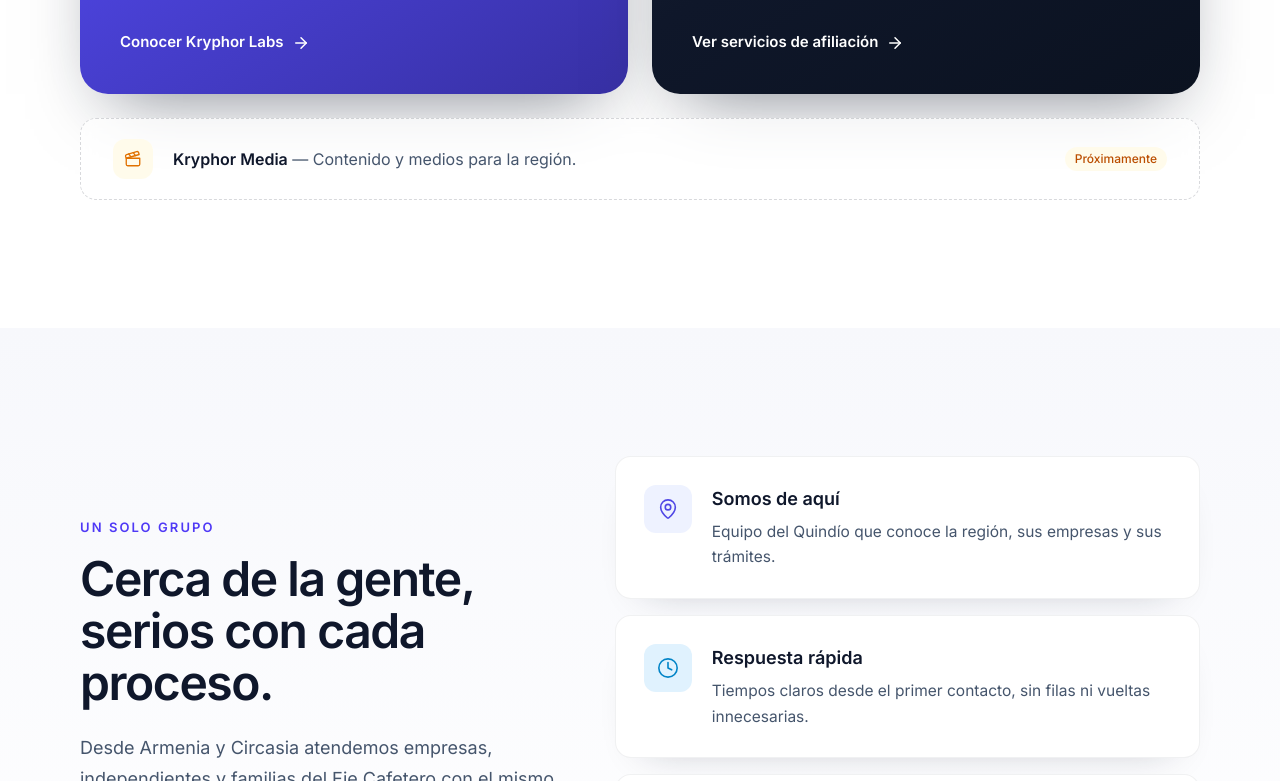
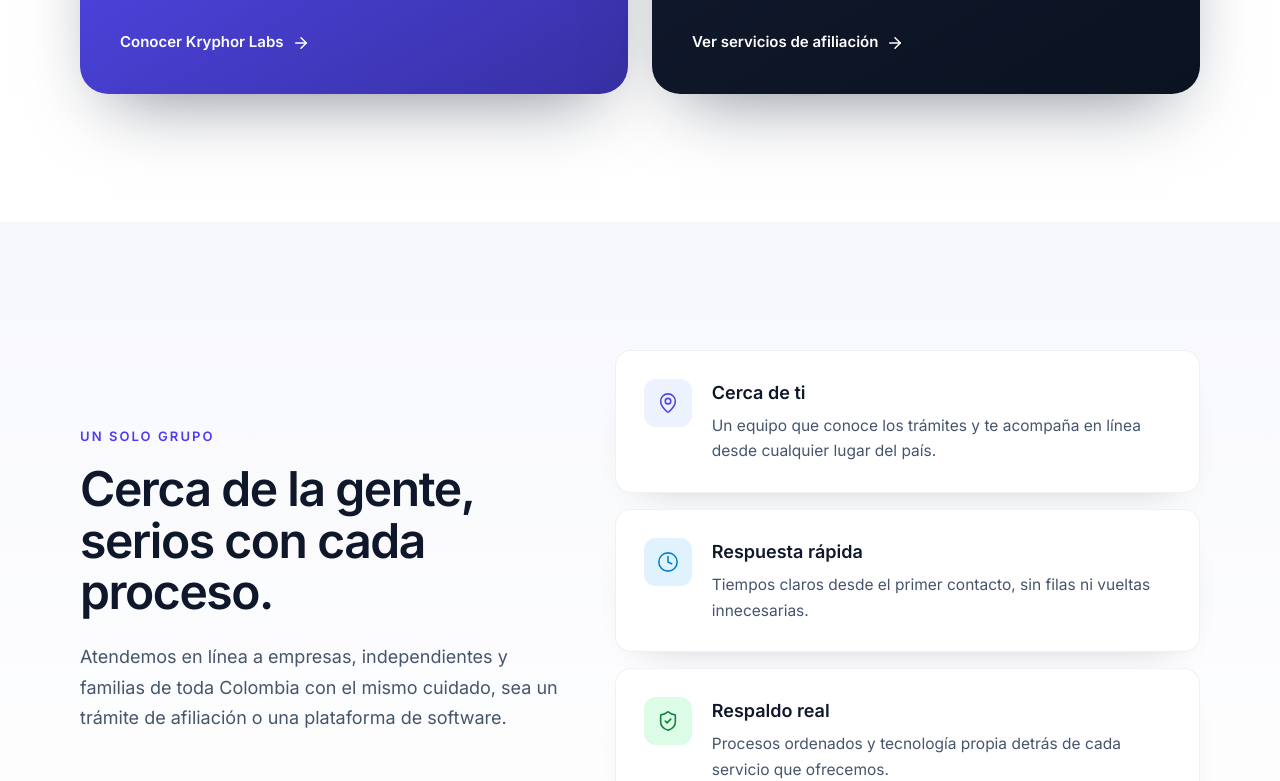
Before and after one commit to kryphorlabs/kryphor-web, a Next.js app: page / in a window 1280 px wide. Shown: the part 1059-1840 px from the top of the page. Built offline with nearby package versions, Linux system fonts and the light colour scheme.

Commit message:
se retiró Kryphor Media del sitio, se pasó Gestiones y el grupo a cobertura nacional manteniendo la dirección de la oficina

```diff
--- a/src/app/(gestiones)/gestiones/layout.tsx
+++ b/src/app/(gestiones)/gestiones/layout.tsx
@@ -5,20 +5,20 @@ import Asistente from "@/components/gestiones/Asistente";
 import { GESTIONES_PUBLICA, GESTIONES_SITIO } from "@/data/gestiones";
 
 const DESCRIPCION =
-  "Kryphor Gestiones: afiliaciones a EPS, pensión, ARL y caja de compensación, y pago de planilla de seguridad social en Circasia y todo el Quindío. Sin filas, por WhatsApp, en 24 horas.";
+  "Kryphor Gestiones: afiliaciones a EPS, pensión, ARL y caja de compensación, y pago de planilla de seguridad social en toda Colombia. Sin filas, por WhatsApp, en 24 horas.";
 
 // sitio propio de gestiones, con su nombre y sin depender de la marca del grupo
 export const metadata: Metadata = {
   metadataBase: new URL(GESTIONES_SITIO),
   title: {
-    absolute: "Kryphor Gestiones — Afiliaciones a seguridad social en el Quindío",
+    absolute: "Kryphor Gestiones — Afiliaciones a seguridad social en Colombia",
     template: "%s | Kryphor Gestiones",
   },
   description: DESCRIPCION,
   applicationName: "Kryphor Gestiones",
   keywords: [
     "Kryphor Gestiones", "afiliación EPS", "afiliación ARL", "afiliación pensión", "caja de compensación",
-    "planilla de seguridad social", "afiliaciones Circasia", "afiliaciones Quindío", "seguridad social independientes",
+    "planilla de seguridad social", "afiliaciones Colombia", "afiliaciones en línea", "afiliaciones Quindío", "seguridad social independientes",
   ],
   robots: GESTIONES_PUBLICA ? { index: true, follow: true } : { index: false, follow: false },
   openGraph: {
--- a/src/app/(gestiones)/gestiones/page.tsx
+++ b/src/app/(gestiones)/gestiones/page.tsx
@@ -18,7 +18,7 @@ const negocio = {
   description:
     "Afiliaciones a EPS, pensión, ARL y caja de compensación, y pago de planilla de seguridad social en 24 horas, sin filas y por WhatsApp.",
   address: { "@type": "PostalAddress", addressLocality: "Circasia", addressRegion: "Quindío", addressCountry: "CO" },
-  areaServed: ["Circasia", "Armenia", "Quindío", "Eje Cafetero"],
+  areaServed: ["Colombia"],
   hasOfferCatalog: {
     "@type": "OfferCatalog",
     name: "Servicios de seguridad social",
--- a/src/app/(public)/layout.tsx
+++ b/src/app/(public)/layout.tsx
@@ -19,7 +19,7 @@ const organizacion = {
   email: "kryphorlabs@gmail.com",
   description: DESCRIPCION,
   address: direccion,
-  areaServed: ["Quindío", "Eje Cafetero", "Colombia"],
+  areaServed: ["Colombia"],
   subOrganization: [
     {
       "@type": "Organization",
--- a/src/components/gestiones/Pie.tsx
+++ b/src/components/gestiones/Pie.tsx
@@ -10,7 +10,7 @@ export default function Pie() {
           <div>
             <LogoGestiones claro />
             <p className="font-inter text-[15px] text-slate-400 mt-6 max-w-sm" style={{ lineHeight: 1.7 }}>
-              Afiliaciones y trámites de seguridad social para independientes, empresas y familias del Quindío.
+              Afiliaciones y trámites de seguridad social para independientes, empresas y familias de toda Colombia.
             </p>
           </div>
 
--- a/src/components/gestiones/Portada.tsx
+++ b/src/components/gestiones/Portada.tsx
@@ -105,7 +105,7 @@ export default function Portada() {
               <span className="absolute inset-0 rounded-full bg-emerald-500 animate-ping opacity-60" />
               <span className="relative w-2 h-2 rounded-full bg-emerald-500" />
             </span>
-            Circasia, Quindío · Atención en línea
+            Atención en línea en toda Colombia
           </motion.span>
 
           <motion.h1
@@ -131,7 +131,7 @@ export default function Portada() {
             style={{ fontSize: "clamp(17px, 1.6vw, 20px)", lineHeight: 1.65 }}
           >
             Afiliaciones a EPS, pensión, ARL y caja de compensación, y el pago de tu planilla cada mes.
-            Para independientes, empresas y familias del Quindío, todo desde tu celular.
+            Para independientes, empresas y familias de toda Colombia, todo desde tu celular.
           </motion.p>
 
           <motion.div
@@ -158,7 +158,7 @@ export default function Portada() {
             transition={{ duration: 0.6, delay: 0.45 }}
             className="flex flex-wrap justify-center lg:justify-start gap-x-6 gap-y-2.5 mt-9"
           >
-            {["Respuesta el mismo día", "Te explicamos cada paso", "Equipo del Quindío"].map(t => (
+            {["Respuesta el mismo día", "Te explicamos cada paso", "Atención en todo el país"].map(t => (
               <li key={t} className="inline-flex items-center gap-2 font-inter text-sm text-slate-600">
                 <span className="w-5 h-5 rounded-full grid place-items-center bg-emerald-100 text-emerald-700">
                   <Check size={12} strokeWidth={3} />
--- a/src/components/layout/Footer.tsx
+++ b/src/components/layout/Footer.tsx
@@ -40,7 +40,7 @@ export default function Footer() {
           <div>
             <img src="/logos/kryphor_logo_transparent.png" alt="Grupo Kryphor" className="h-16 w-auto object-contain" />
             <p className="font-inter text-[15px] text-slate-400 mt-6 max-w-sm" style={{ lineHeight: 1.75 }}>
-              Grupo de soluciones integrales: tecnología, gestión y medios para el Eje Cafetero.
+              Grupo de soluciones integrales: tecnología y gestión para toda Colombia.
             </p>
             <div className="mt-7 space-y-3">
               <a href="mailto:kryphorlabs@gmail.com"
--- a/src/components/sections/GrupoEmpresasSection.tsx
+++ b/src/components/sections/GrupoEmpresasSection.tsx
@@ -1,6 +1,6 @@
 "use client";
 import { motion } from "framer-motion";
-import { ArrowRight, Clapperboard, Check, BookOpen } from "lucide-react";
+import { ArrowRight, Check, BookOpen } from "lucide-react";
 import { MarcaGestiones } from "@/components/gestiones/Logo";
 import { GESTIONES_URL } from "@/data/gestiones";
 
@@ -133,23 +133,6 @@ export default function GrupoEmpresasSection() {
           ))}
         </div>
 
-        <motion.div
-          initial={{ opacity: 0 }}
-          animate={{ opacity: 1 }}
-          transition={{ duration: 0.6, delay: 0.6 }}
-          className="max-w-6xl mx-auto mt-6 rounded-2xl px-6 sm:px-8 py-5 flex flex-col sm:flex-row items-start sm:items-center gap-3 sm:gap-5 bg-white/70 backdrop-blur"
-          style={{ border: "1px dashed rgba(15,23,42,0.16)" }}
-        >
-          <span className="w-10 h-10 rounded-xl grid place-items-center flex-shrink-0 bg-amber-50 text-amber-600">
-            <Clapperboard size={18} strokeWidth={1.75} />
-          </span>
-          <p className="font-inter text-base text-slate-600">
-            <span className="font-semibold text-slate-900">Kryphor Media</span> — Contenido y medios para la región.
-          </p>
-          <span className="sm:ml-auto font-inter text-xs font-medium px-2.5 py-1 rounded-full bg-amber-50 text-amber-700">
-            Próximamente
-          </span>
-        </motion.div>
       </div>
     </section>
   );
--- a/src/components/sections/GrupoHeroSection.tsx
+++ b/src/components/sections/GrupoHeroSection.tsx
@@ -20,7 +20,7 @@ export default function GrupoHeroSection() {
           style={{ border: "1px solid rgba(15,23,42,0.08)" }}
         >
           <MapPin size={14} className="text-indigo-600" />
-          Grupo empresarial · Armenia, Quindío
+          Grupo empresarial · Colombia
         </motion.div>
 
         <motion.h1
@@ -53,7 +53,7 @@ export default function GrupoHeroSection() {
           className="font-inter text-slate-600 max-w-xl mt-7"
           style={{ fontSize: "clamp(17px, 1.7vw, 21px)", lineHeight: 1.6 }}
         >
-          Tecnología, Gestión y Medios para el Eje Cafetero.
+          Tecnología y gestión para toda Colombia.
         </motion.p>
       </div>
     </section>
--- a/src/components/sections/GrupoValoresSection.tsx
+++ b/src/components/sections/GrupoValoresSection.tsx
@@ -6,7 +6,7 @@ const curva = [0.16, 1, 0.3, 1] as const;
 const entrada = { initial: { opacity: 0, y: 20 }, whileInView: { opacity: 1, y: 0 }, viewport: { once: true, margin: "-60px" } };
 
 const valores = [
-  { icono: MapPin, titulo: "Somos de aquí", texto: "Equipo del Quindío que conoce la región, sus empresas y sus trámites.", color: "#4F46E5", tono: "#EEF2FF" },
+  { icono: MapPin, titulo: "Cerca de ti", texto: "Un equipo que conoce los trámites y te acompaña en línea desde cualquier lugar del país.", color: "#4F46E5", tono: "#EEF2FF" },
   { icono: Clock, titulo: "Respuesta rápida", texto: "Tiempos claros desde el primer contacto, sin filas ni vueltas innecesarias.", color: "#0284C7", tono: "#E0F2FE" },
   { icono: ShieldCheck, titulo: "Respaldo real", texto: "Procesos ordenados y tecnología propia detrás de cada servicio que ofrecemos.", color: "#15803D", tono: "#DCFCE7" },
 ];
@@ -45,7 +45,7 @@ export default function GrupoValoresSection() {
               Cerca de la gente, serios con cada proceso.
             </h2>
             <p className="font-inter text-lg text-slate-600 mt-6" style={{ lineHeight: 1.7 }}>
-              Desde Armenia y Circasia atendemos empresas, independientes y familias del Eje Cafetero con el mismo
+              Atendemos en línea a empresas, independientes y familias de toda Colombia con el mismo
               cuidado, sea un trámite de afiliación o una plataforma de software.
             </p>
           </motion.div>
--- a/src/data/gestiones.ts
+++ b/src/data/gestiones.ts
@@ -21,10 +21,9 @@ export function enlaceWhatsapp(mensaje: string = MENSAJE): string {
   return `https://wa.me/${WHATSAPP_GESTIONES}?text=${encodeURIComponent(mensaje)}`;
 }
 
-export const MUNICIPIOS_QUINDIO = [
-  "Armenia", "Buenavista", "Calarcá", "Circasia", "Córdoba", "Filandia",
-  "Génova", "La Tebaida", "Montenegro", "Pijao", "Quimbaya", "Salento",
-];
+// Cómo atendemos: el primero se resalta en la sección de cobertura
+export const COBERTURA = ["Toda Colombia", "Atención en línea", "Por WhatsApp", "Oficina en Circasia, Quindío"];
+
 
 export interface Servicio {
   id: string;
@@ -105,7 +104,7 @@ export const PREGUNTAS: Pregunta[] = [
     id: "ubicacion",
     pregunta: "¿Dónde están ubicados?",
     respuesta:
-      "Estamos en Circasia, Quindío, y atendemos en línea a todo el departamento y el Eje Cafetero, sin que tengas que desplazarte.",
+      "Nuestra oficina está en Circasia, Quindío, y atendemos en línea a personas y empresas de toda Colombia, sin que tengas que desplazarte.",
   },
 ];
 
--- a/src/data/grupo.ts
+++ b/src/data/grupo.ts
@@ -2,4 +2,4 @@
 export const SITIO = "https://kryphorlabs.com";
 export const TITULO = "Kryphor — Grupo de Soluciones Integrales | Labs y Gestiones";
 export const DESCRIPCION =
-  "Kryphor es un grupo empresarial del Quindío. Kryphor Labs desarrolla software y aplicaciones como Mi Devocionario, y Kryphor Gestiones gestiona afiliaciones a ARL, EPS, caja de compensación y trámites de salud.";
+  "Kryphor es un grupo empresarial colombiano. Kryphor Labs desarrolla software y aplicaciones como Mi Devocionario, y Kryphor Gestiones gestiona afiliaciones a ARL, EPS, caja de compensación y trámites de salud.";
```
Also changed, not shown: src/components/gestiones/Secciones.tsx (+8 -8 lines).
